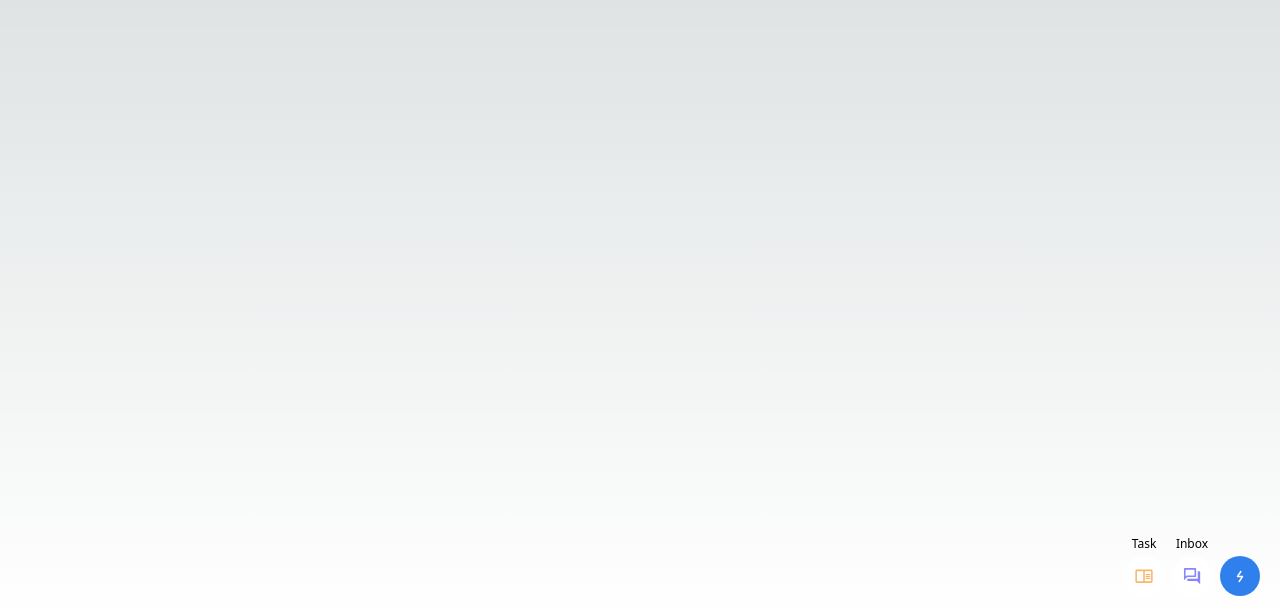
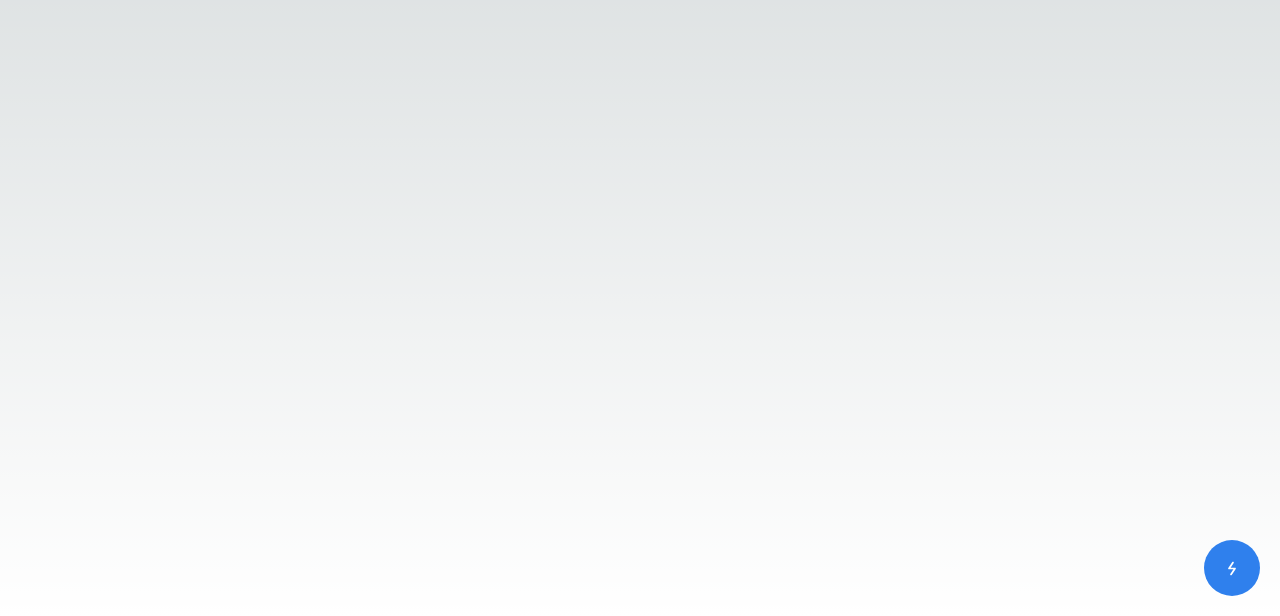
Before and after one commit to misterdevs/simple-quicks, a Next.js app: page /quicks in a window 1280 px wide. Shown: the part 184-800 px from the top of the page. Built offline with nearby package versions, Linux system fonts and the light colour scheme.

Commit message:
feat: more interactive toggle

```diff
--- a/src/components/atom/button/ToggleButton.js
+++ b/src/components/atom/button/ToggleButton.js
@@ -1,11 +1,11 @@
 export default function ToggleButton(props) {
   return (
     <button
-      className={`flex items-center justify-center h-10 w-10 rounded-full ${props.bg} ${props.className}`}
+      className={`flex items-center justify-center h-14 w-14 rounded-full ${props.bg} ${props.className}`}
       onClick={props.onClick}
     >
       <span
-        className={`${props.color} h-5 w-5  flex items-center justify-center`}
+        className={`${props.color} h-6 w-6  flex items-center justify-center`}
       >
         {props.children}
       </span>
--- a/src/components/molecules/toggle/InboxToggle.js
+++ b/src/components/molecules/toggle/InboxToggle.js
@@ -2,13 +2,23 @@ import { InboxIcon } from "@/components/atom/icon";
 import InnerToggle from "./InnerToggle";
 
 export default function InboxToggle(props) {
+  const title = "Inbox";
   return (
     <InnerToggle
       color="text-indicator-purple"
       bgColor="bg-indicator-purple"
-      className={`${props.isExpand ? "-translate-x-12" : ""} duration-300`}
+      className={`${
+        props.isExpand
+          ? props.isActive === false ||
+            props.isActive === title.toLocaleLowerCase()
+            ? "-translate-x-20"
+            : "-translate-x-40"
+          : ""
+      } duration-300`}
       isExpand={props.isExpand}
-      title="Inbox"
+      isActive={props.isActive}
+      setIsActive={props.setIsActive}
+      title={title}
     >
       <InboxIcon />
     </InnerToggle>
--- a/src/components/molecules/toggle/InnerToggle.js
+++ b/src/components/molecules/toggle/InnerToggle.js
@@ -1,20 +1,31 @@
 import ToggleButton from "@/components/atom/button/ToggleButton";
+import { toggleName } from "@/constants/constants";
 import { useEffect, useState } from "react";
 
 export default function InnerToggle(props) {
-  const [isActive, setIsActive] = useState(false);
-
   return (
     <div className={`${props.className}`}>
-      {props.isExpand && (
-        <div className={`text-center text-xs font-light mb-1`}>
+      {props.isExpand && !props.isActive && (
+        <div className={`text-center text-xs font-light mb-2`}>
           {props.title}
         </div>
       )}
       <ToggleButton
-        color={isActive ? "text-white" : props.color}
-        bg={isActive ? props.bgColor : "bg-white"}
-        onClick={() => setIsActive(!isActive)}
+        color={
+          props.isActive === props.title.toLowerCase()
+            ? "text-white"
+            : props.color
+        }
+        bg={
+          props.isActive === props.title.toLowerCase()
+            ? props.bgColor
+            : "bg-white"
+        }
+        onClick={() => {
+          props.isActive === props.title.toLowerCase()
+            ? props.setIsActive(false)
+            : props.setIsActive(toggleName[props.title.toLowerCase()]);
+        }}
       >
         {props.children}
       </ToggleButton>
--- a/src/components/molecules/toggle/TaskToggle.js
+++ b/src/components/molecules/toggle/TaskToggle.js
@@ -2,15 +2,22 @@ import { TaskIcon } from "@/components/atom/icon";
 import InnerToggle from "./InnerToggle";
 
 export default function TaskToggle(props) {
+  const title = "Task";
   return (
     <InnerToggle
       color="text-indicator-orange"
       bgColor="bg-indicator-orange"
       className={`${
-        props.isExpand ? "-translate-x-12" : "translate-x-12"
+        props.isExpand
+          ? props.isActive == title.toLocaleLowerCase()
+            ? "translate-x-0"
+            : "-translate-x-20"
+          : "translate-x-20"
       } duration-300`}
       isExpand={props.isExpand}
-      title="Task"
+      isActive={props.isActive}
+      setIsActive={props.setIsActive}
+      title={title}
     >
       <TaskIcon />
     </InnerToggle>
--- a/src/components/organism/Inbox.js
+++ b/src/components/organism/Inbox.js
@@ -1,3 +1,9 @@
+import PopupContainer from "../atom/container/PopupContainer";
+
 export default function Inbox() {
-  return <div></div>;
+  return (
+    <PopupContainer>
+      <span className="bg-black">Inbox</span>
+    </PopupContainer>
+  );
 }
--- a/src/components/organism/Task.js
+++ b/src/components/organism/Task.js
@@ -1,3 +1,9 @@
+import PopupContainer from "../atom/container/PopupContainer";
+
 export default function Task() {
-  return <div></div>;
+  return (
+    <PopupContainer>
+      <span className="bg-black">Task</span>
+    </PopupContainer>
+  );
 }
--- a/src/components/organism/Toggles.js
+++ b/src/components/organism/Toggles.js
@@ -4,17 +4,32 @@ import InboxToggle from "../molecules/toggle/InboxToggle";
 import TaskToggle from "../molecules/toggle/TaskToggle";
 import ToggleMain from "../molecules/toggle/ToggleMain";
 
-export default function Toggles() {
-  const [isExpand, setIsExpand] = useState(true);
+export default function Toggles(props) {
+  const [isExpand, setIsExpand] = useState(false);
+
   return (
     <ToggleContainer>
-      <div className="flex space-x-2">
-        <TaskToggle isExpand={isExpand} />
-        <InboxToggle isExpand={isExpand} />
+      <div
+        className={`flex space-x-6 duration-300 ${
+          props.isActive && "translate-x-16"
+        }`}
+      >
+        <TaskToggle
+          isExpand={isExpand}
+          isActive={props.isActive}
+          setIsActive={props.setIsActive}
+        />
+        <InboxToggle
+          isExpand={isExpand}
+          isActive={props.isActive}
+          setIsActive={props.setIsActive}
+        />
       </div>
-      <ToggleContainer>
-        <ToggleMain onClick={() => setIsExpand(!isExpand)} />
-      </ToggleContainer>
+      {!props.isActive && (
+        <ToggleContainer>
+          <ToggleMain onClick={() => setIsExpand(!isExpand)} />
+        </ToggleContainer>
+      )}
     </ToggleContainer>
   );
 }
--- /dev/null
+++ b/src/constants/constants.js
@@ -0,0 +1,4 @@
+export const toggleName = {
+  inbox: "inbox",
+  task: "task",
+};
--- a/src/pages/quicks.js
+++ b/src/pages/quicks.js
@@ -1,10 +1,16 @@
 import PopupContainer from "@/components/atom/container/PopupContainer";
+import Inbox from "@/components/organism/Inbox";
+import Task from "@/components/organism/Task";
 import Toggles from "@/components/organism/Toggles";
+import { toggleName } from "@/constants/constants";
+import { useState } from "react";
 
 export default function Quicks() {
+  const [isActive, setIsActive] = useState(false);
   return (
     <div className="flex w-full h-screen">
-      <Toggles />
+      {isActive && (isActive == toggleName.inbox ? <Inbox /> : <Task />)}
+      <Toggles isActive={isActive} setIsActive={setIsActive} />
     </div>
   );
 }
```
